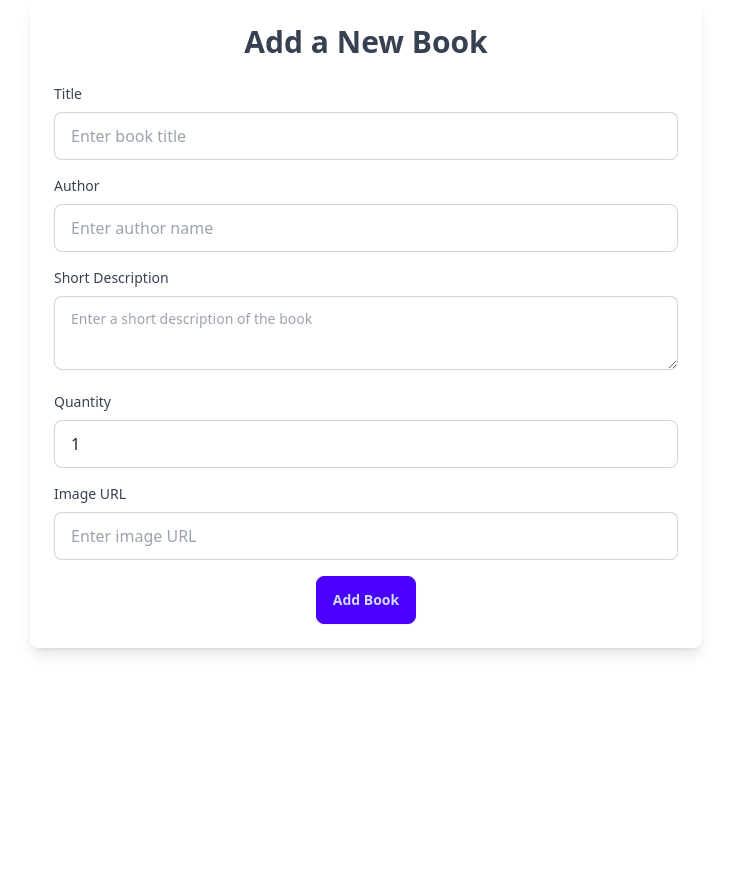
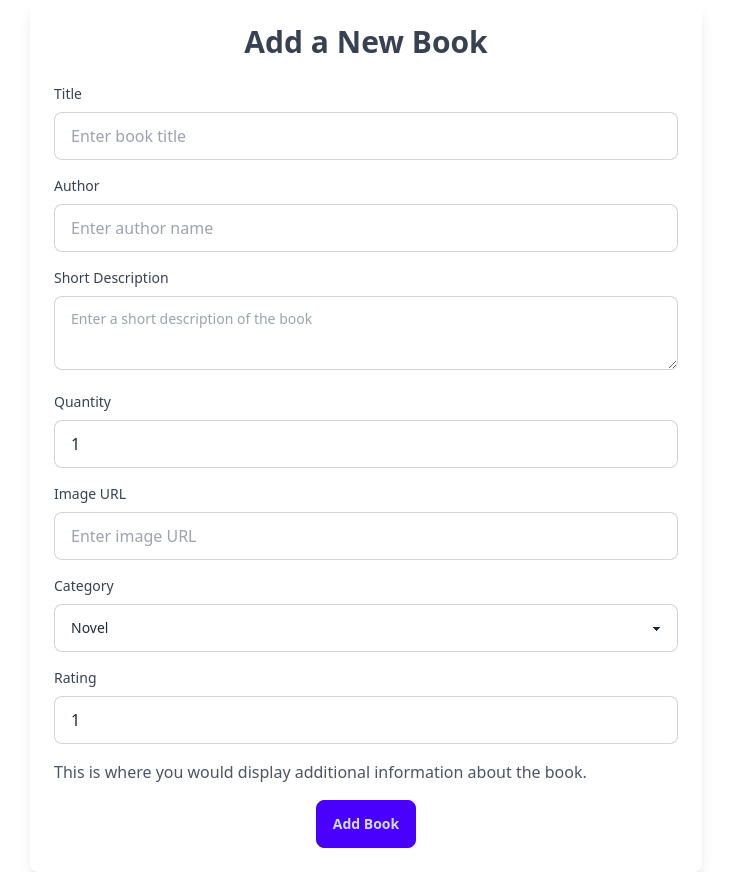
Before and after one commit to abrarbinhabib003/Library-Management-Client, a React (Vite) app: page /add-book in a window 1280 px wide. Shown: the whole page, without its empty margins (274-1005 px from the left). Before the commit the page ends 800 px from the top, so only its background shows below. Built offline with nearby package versions, Linux system fonts and the light colour scheme; no server answers.

Commit message:
update book page initiated

```diff
--- a/package.json
+++ b/package.json
@@ -17,6 +17,7 @@
     "react-awesome-reveal": "^4.3.1",
     "react-dom": "^18.3.1",
     "react-icons": "^5.4.0",
+    "react-rating-stars-component": "^2.2.0",
     "react-router-dom": "^7.1.0",
     "react-simple-typewriter": "^5.0.1",
     "react-spinners": "^0.15.0",
--- /dev/null
+++ b/src/components/BookCategories.jsx
@@ -0,0 +1,42 @@
+
+import React, { useState, useEffect } from 'react';
+import axiosInstance from '../utils/api';
+import { useParams } from 'react-router-dom';
+import Rating from 'react-rating-stars-component';
+
+const BookCategories = () => {
+    const { categoryId } = useParams();
+    const [books, setBooks] = useState([]);
+
+    useEffect(() => {
+        axiosInstance.get(`/api/books?category=${categoryId}`)
+            .then((response) => {
+                setBooks(response.data);
+            })
+            .catch((error) => console.error('Error fetching books:', error));
+    }, [categoryId]);
+
+    return (
+        <div className="grid grid-cols-1 sm:grid-cols-2 lg:grid-cols-3 gap-4">
+            {books.map((book) => (
+                <div key={book._id} className="p-4 border rounded shadow-lg">
+                    <img src={book.imageLink} alt={book.title} className="w-full h-48 object-cover mb-4" />
+                    <h3 className="text-xl font-semibold">{book.title}</h3>
+                    <p className="text-gray-600">Author: {book.author}</p>
+                    <p className="text-gray-600">Category: {book.category}</p>
+                    <p className="text-gray-600">Quantity: {book.quantity}</p>
+                    <Rating
+                        count={5}
+                        value={book.rating}
+                        size={24}
+                        activeColor="#ffd700"
+                        isHalf={true}
+                    />
+                    <button className="mt-2 bg-blue-500 text-white px-4 py-2 rounded">Details</button>
+                </div>
+            ))}
+        </div>
+    );
+};
+
+export default BookCategories;
--- /dev/null
+++ b/src/components/Categories.jsx
@@ -0,0 +1,39 @@
+
+import React, { useState, useEffect } from 'react';
+import axiosInstance from '../utils/api';
+import { useNavigate } from 'react-router-dom';
+
+const Categories = () => {
+    const [categories, setCategories] = useState([]);
+    const navigate = useNavigate();
+
+    useEffect(() => {
+        axiosInstance.get('/categories')
+            .then((response) => {
+                setCategories(response.data);
+            })
+            .catch((error) => console.error('Error fetching categories:', error));
+    }, []);
+
+    const handleCategoryClick = (categoryId) => {
+
+        navigate(`/books/category/${categoryId}`);
+    };
+
+    return (
+        <div className="grid grid-cols-2 sm:grid-cols-4 gap-4">
+            {categories.map((category) => (
+                <div
+                    key={category._id}
+                    className="p-4 border rounded shadow-lg cursor-pointer"
+                    onClick={() => handleCategoryClick(category._id)}
+                >
+                    <h3 className="text-xl font-semibold">{category.name}</h3>
+                    <p className="text-gray-600">{category.description}</p>
+                </div>
+            ))}
+        </div>
+    );
+};
+
+export default Categories;
--- a/src/pages/AddBook.jsx
+++ b/src/pages/AddBook.jsx
@@ -7,11 +7,13 @@ const AddBook = () => {
   const [description, setDescription] = useState('');
   const [quantity, setQuantity] = useState(1);
   const [imageLink, setImageLink] = useState('');
+  const [category, setCategory] = useState('Novel');
+  const [rating, setRating] = useState(1);
 
   const handleAddBook = (e) => {
     e.preventDefault();
 
-    if (!title || !author || !description || !imageLink) {
+    if (!title || !author || !description || !imageLink || !category || !rating) {
       alert('All fields are required');
       return;
     }
@@ -22,6 +24,8 @@ const AddBook = () => {
       description,
       quantity,
       imageLink,
+      category,
+      rating,
     };
 
 
@@ -32,12 +36,43 @@ const AddBook = () => {
     setDescription('');
     setQuantity(1);
     setImageLink('');
+    setCategory('Novel');
+    setRating(1);
     alert('Book added successfully!');
   })
   .catch((error) => {
-        console.error('Error adding book:', error);
-        alert('Error adding book');
+    if (error.response) {
+
+      console.error('Error response:', {
+        status: error.response.status,
+        data: error.response.data,
+        headers: error.response.headers,
       });
+      alert(`Error: ${error.response.data.message || 'Failed to add book.'}`);
+    } else if (error.request) {
+
+      console.error('Error request:', error.request);
+      alert('Error: No response from the server.');
+    } else {
+
+      console.error('Error message:', error.message);
+      alert('Error: Failed to send request.');
+    }
+  });
+
+
+
+
+
+
+
+
+
+
+
+
+
+
   };
 
   return (
@@ -103,6 +138,42 @@ const AddBook = () => {
           />
         </div>
 
+
+        <div>
+          <label htmlFor="category" className="block text-sm font-medium text-gray-700">Category</label>
+          <select
+            id="category"
+            value={category}
+            onChange={(e) => setCategory(e.target.value)}
+            className="select select-bordered w-full mt-2"
+          >
+            <option value="Novel">Novel</option>
+            <option value="Thriller">Thriller</option>
+            <option value="History">History</option>
+            <option value="Drama">Drama</option>
+            <option value="Sci-Fi">Sci-Fi</option>
+          </select>
+        </div>
+
+
+        <div>
+          <label htmlFor="rating" className="block text-sm font-medium text-gray-700">Rating</label>
+          <input
+            type="number"
+            id="rating"
+            min="1"
+            max="5"
+            value={rating}
+            onChange={(e) => setRating(e.target.value)}
+            className="input input-bordered w-full mt-2"
+          />
+        </div>
+
+
+        <div className="mt-4 text-gray-600">
+          <p>This is where you would display additional information about the book.</p>
+        </div>
+
         <div className="mt-6 flex justify-center">
           <button type="submit" className="btn btn-primary">Add Book</button>
         </div>
--- a/src/pages/Home.jsx
+++ b/src/pages/Home.jsx
@@ -0,0 +1,11 @@
+import React from 'react'
+
+const Home = () => {
+  return (
+    <div>
+
+    </div>
+  )
+}
+
+export default Home
--- a/src/pages/Root.jsx
+++ b/src/pages/Root.jsx
@@ -3,6 +3,7 @@ import { Outlet, Link } from 'react-router-dom';
 import { useAuth } from '../context/AuthContext';
 import Navbar from '../components/Navbar';
 import Footer from '../components/Footer';
+import BookDetails from './BookDetails';
 
 
 
@@ -16,7 +17,7 @@ const Root = () => {
 
 
       <div className="main-content">
-
+      <BookDetails />
         <Outlet />
       </div>
 
--- a/src/pages/UpdateBook.jsx
+++ b/src/pages/UpdateBook.jsx
@@ -9,6 +9,7 @@ const UpdateBook = () => {
   const [author, setAuthor] = useState('');
   const [category, setCategory] = useState('');
   const [rating, setRating] = useState(1);
+  const [error, setError] = useState('');
   const navigate = useNavigate();
   const { bookId } = useParams();
 
@@ -23,7 +24,10 @@ const UpdateBook = () => {
         setCategory(data.category || 'Fiction');
         setRating(data.rating || 1);
       })
-      .catch((error) => console.error('Error fetching book details:', error));
+      .catch((error) => {
+        console.error('Error fetching book details:', error.message);
+        setError('Failed to fetch book details. Please try again.');
+      });
   }, [bookId]);
 
   const handleSubmit = (e) => {
@@ -37,16 +41,21 @@ const UpdateBook = () => {
       rating,
     };
 
-    axiosInstance.put(`/books/${bookId}`, updatedBook)
+    axiosInstance.put(`/books/update/${bookId}`, updatedBook)
       .then(() => {
+        console.log('Book successfully updated:', updatedBook);
         navigate('/all-books');
       })
-      .catch((error) => console.error('Error updating book:', error));
+      .catch((error) => {
+        console.error('Error updating book:', error.message);
+        setError('Failed to update book. Please check your input and try again.');
+      });
   };
 
   return (
     <div className="container mx-auto p-4">
       <h1 className="text-3xl font-bold mb-4">Update Book</h1>
+      {error && <p className="text-red-500">{error}</p>}
       {book ? (
         <form onSubmit={handleSubmit} className="space-y-4">
           <div className="form-control">
```
Also changed, not shown: src/main.jsx (+13 -0 lines), src/components/BookCard.jsx (deleted), 1 other file (tests, documents, lock files or other folders). Lines whose indentation alone changed are shown as unchanged.
